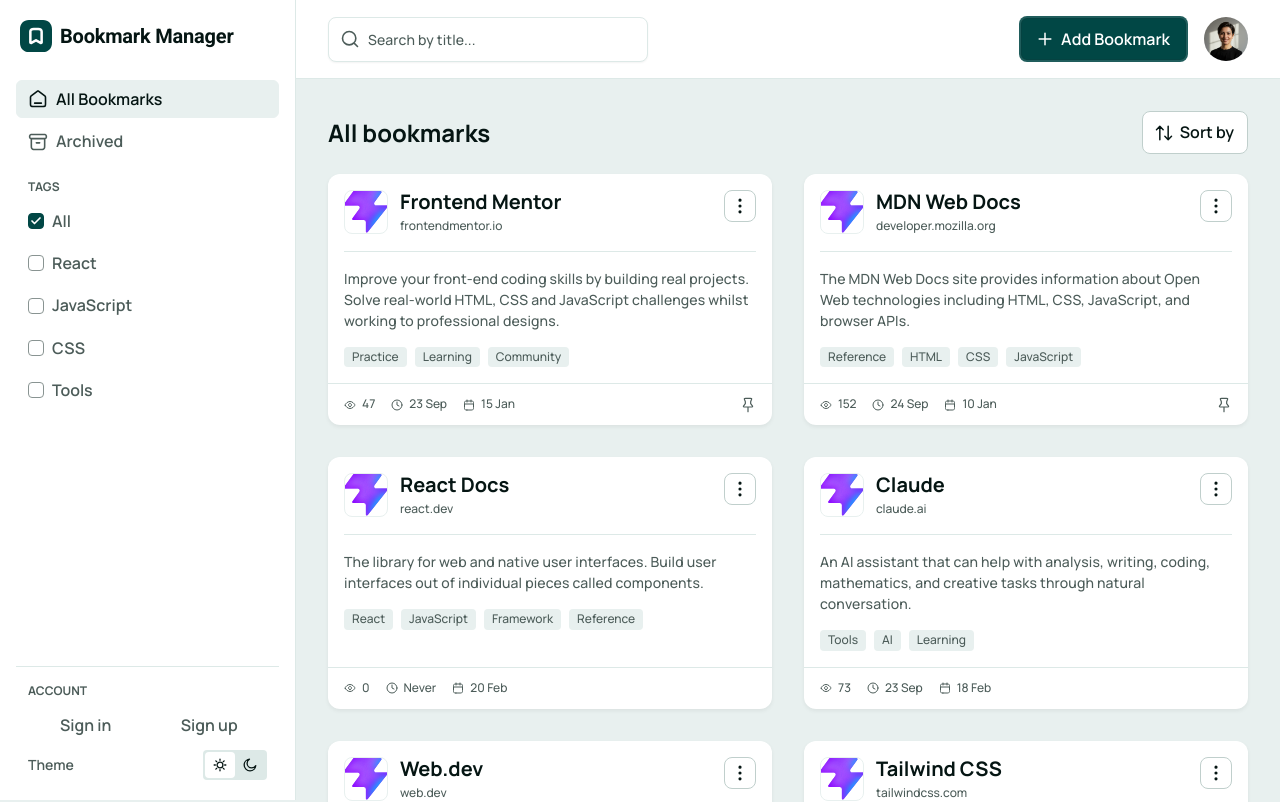
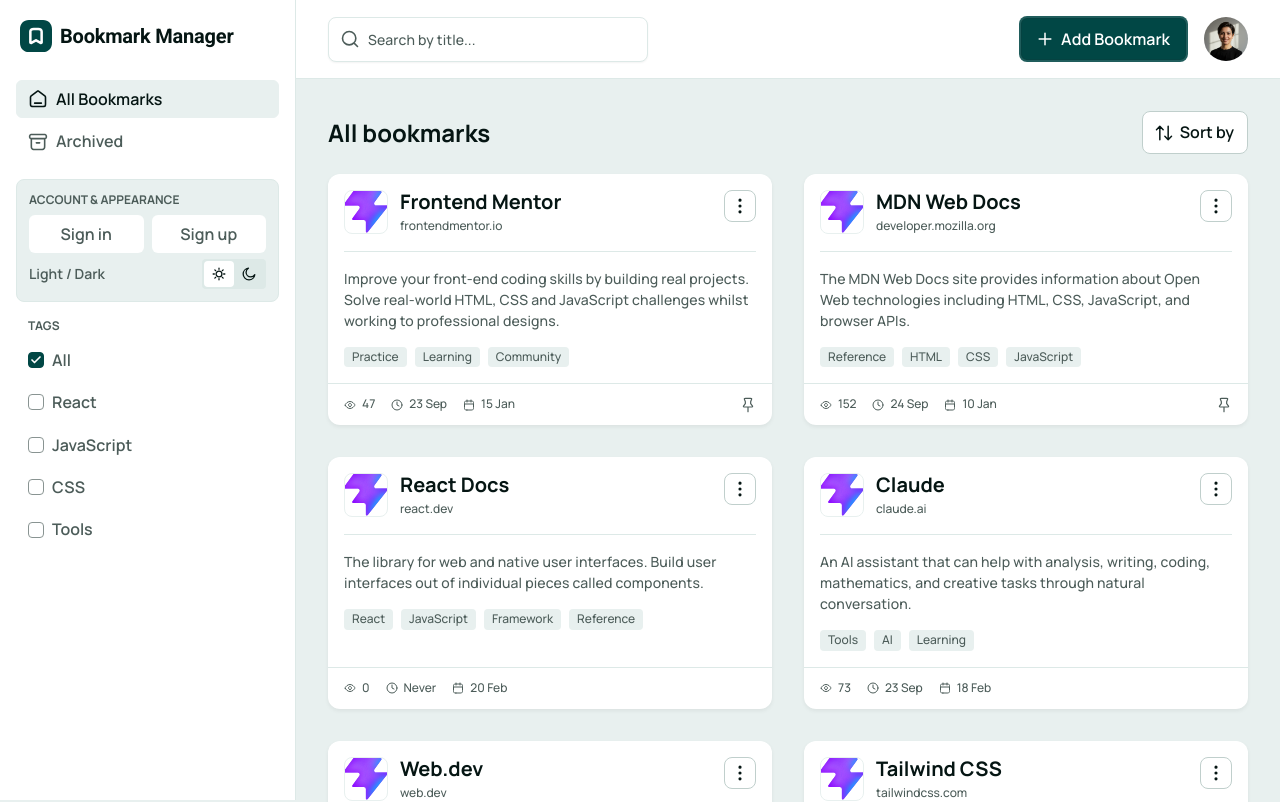
Before and after one commit to maribostashvili-93/Bookmark-manager, a React (Vite) app: page / in a window 1280 px wide. Shown: the top 802 px of the page. Built offline with nearby package versions, Linux system fonts and the light colour scheme.

Commit message:
fix: surface auth and theme controls in sidebar

```diff
--- a/src/components/Sidebar/Sidebar.css
+++ b/src/components/Sidebar/Sidebar.css
@@ -129,9 +129,10 @@
   display: flex;
   flex-direction: column;
   gap: var(--spacing-075);
-  margin-top: auto;
-  padding: var(--spacing-200) var(--spacing-150) 0;
-  border-top: 1px solid var(--color-border);
+  padding: var(--spacing-150);
+  border: 1px solid var(--color-border);
+  border-radius: var(--radius-8);
+  background: var(--color-surface-muted);
 }
 
 .sidebar__auth-actions {
--- a/src/components/Sidebar/Sidebar.jsx
+++ b/src/components/Sidebar/Sidebar.jsx
@@ -46,6 +46,22 @@ function Sidebar({ open = false, active = 'home', selectedTag = '', onClose, onN
           </li>
         </ul>
 
+        <div className="sidebar__account">
+          <p className="tags__title">ACCOUNT &amp; APPEARANCE</p>
+          <div className="sidebar__auth-actions">
+            <button type="button" className="nav-item" onClick={() => { onNavigate?.('signin'); onClose?.() }}>
+              <span className="nav-item__label text-preset-3">Sign in</span>
+            </button>
+            <button type="button" className="nav-item" onClick={() => { onNavigate?.('signup'); onClose?.() }}>
+              <span className="nav-item__label text-preset-3">Sign up</span>
+            </button>
+          </div>
+          <div className="sidebar__theme-row">
+            <span className="text-preset-4">Light / Dark</span>
+            <AppearanceToggle />
+          </div>
+        </div>
+
         <div className="tags">
           <div className="tags__heading">
             <p className="tags__title">TAGS</p>
@@ -77,21 +93,6 @@ function Sidebar({ open = false, active = 'home', selectedTag = '', onClose, onN
           </ul>
         </div>
 
-        <div className="sidebar__account">
-          <p className="tags__title">ACCOUNT</p>
-          <div className="sidebar__auth-actions">
-            <button type="button" className="nav-item" onClick={() => { onNavigate?.('signin'); onClose?.() }}>
-              <span className="nav-item__label text-preset-3">Sign in</span>
-            </button>
-            <button type="button" className="nav-item" onClick={() => { onNavigate?.('signup'); onClose?.() }}>
-              <span className="nav-item__label text-preset-3">Sign up</span>
-            </button>
-          </div>
-          <div className="sidebar__theme-row">
-            <span className="text-preset-4">Theme</span>
-            <AppearanceToggle />
-          </div>
-        </div>
       </nav>
     </aside>
   )
```
